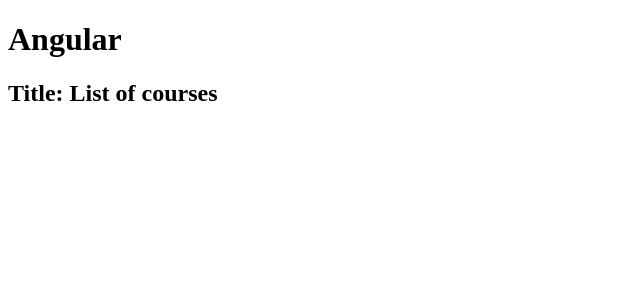
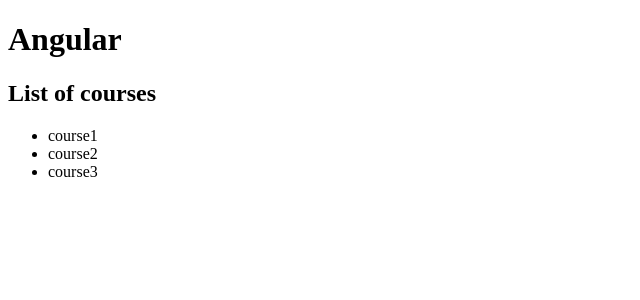
Before and after one commit to Doodely/Udemy-Course, an Angular app in the folder hello-world/: page / in a window 1280 px wide. Shown: the top 300 px of the page, without its empty margins (0-640 px from the left). Built offline with nearby package versions, Linux system fonts and the light colour scheme.

Commit message:
Directive example to show iteration through ngFor on an array

```diff
--- a/hello-world/src/app/courses.component.ts
+++ b/hello-world/src/app/courses.component.ts
@@ -1,31 +1,29 @@
 /*
-    ** PascalNaming convention.
+    ` character allows strings to be broken up into multiple-lines.
+    Best utilized with templates.
 
-    To make this file an actual component, we have to do a few things...
-        Import the Component declarator
-        Use the @Component() declarator above the class
-            - Set the selector targeting property
-            - Set the html template to generate
-        Import it in the app.module (or preferred location) under the declarations area
-            - Typing the component and hitting enter will automagically place the import logic
-            under the appropriote area, saving typing time!
+    Directives can utilize special functionality for HTML elements:
 
-    *************************************
+        // The * is used for directives that modify the DOM as standard
+        *ngFor
 
-    This all seems tedious... CLI can save us a lot of time and do all of this pretty quickly for us!
-
-        ng g c course // g = Generator; c = Component
+        // Iterates the variable "course" over courses field (courses[])
+        *ngFor="let course of courses"
 */
 import { Component } from '@angular/core'
 
 @Component({
     selector: 'courses',
-    template: '<h2>{{ getTitle() }}</h2>' // Passing data; data-binding. Can pass functions / variables, etc
+    template: `
+        <h2>{{ title }}</h2>
+        <ul>
+            <li *ngFor="let course of courses">
+                {{ course }}
+            </li>
+        </ul>
+    `
 })
 export class CoursesComponent {
     title = 'List of courses';
-
-    getTitle() {
-        return "Title: " + this.title;
-    }
+    courses = ["course1", "course2", "course3"];
 }
```
